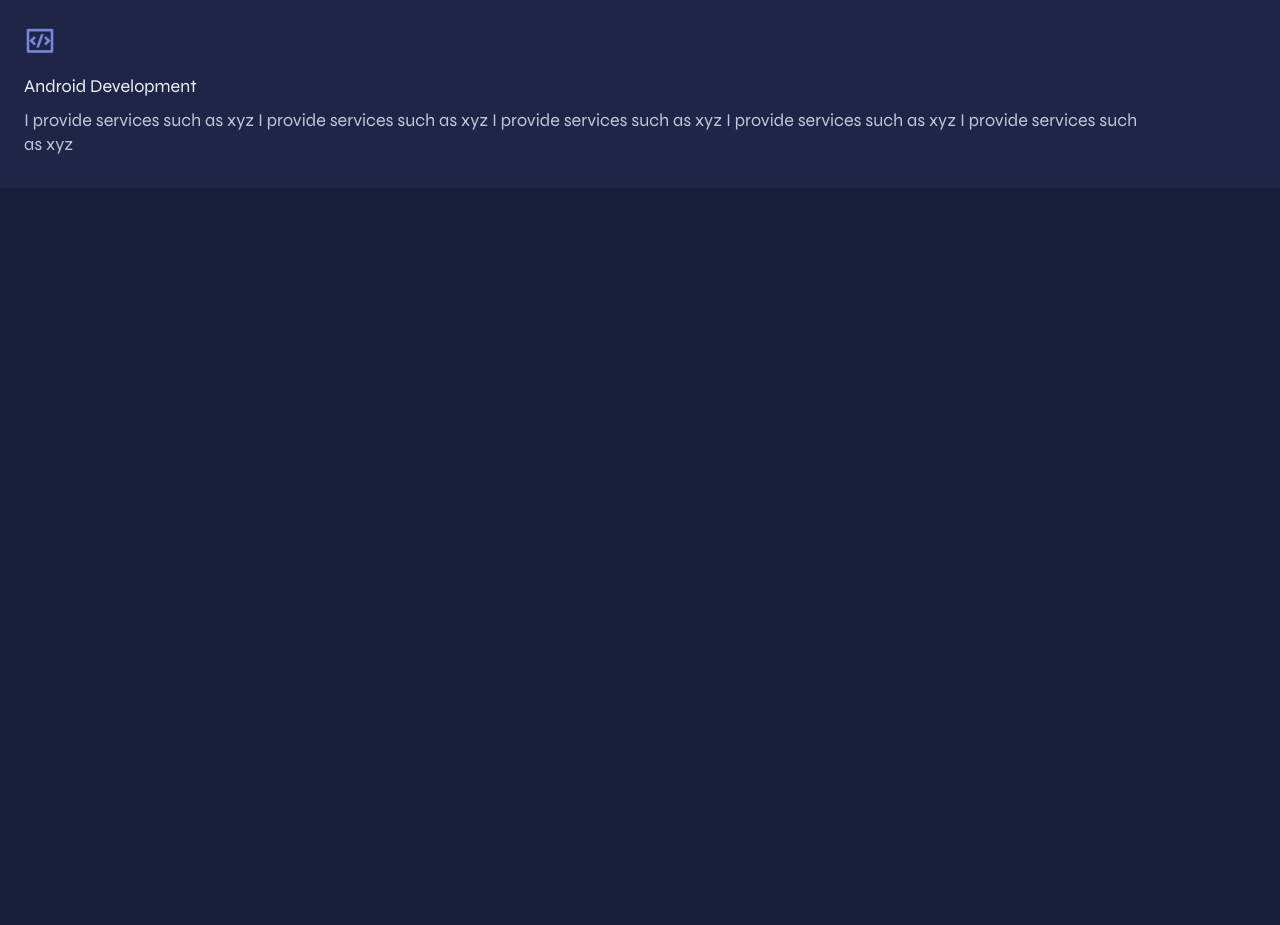
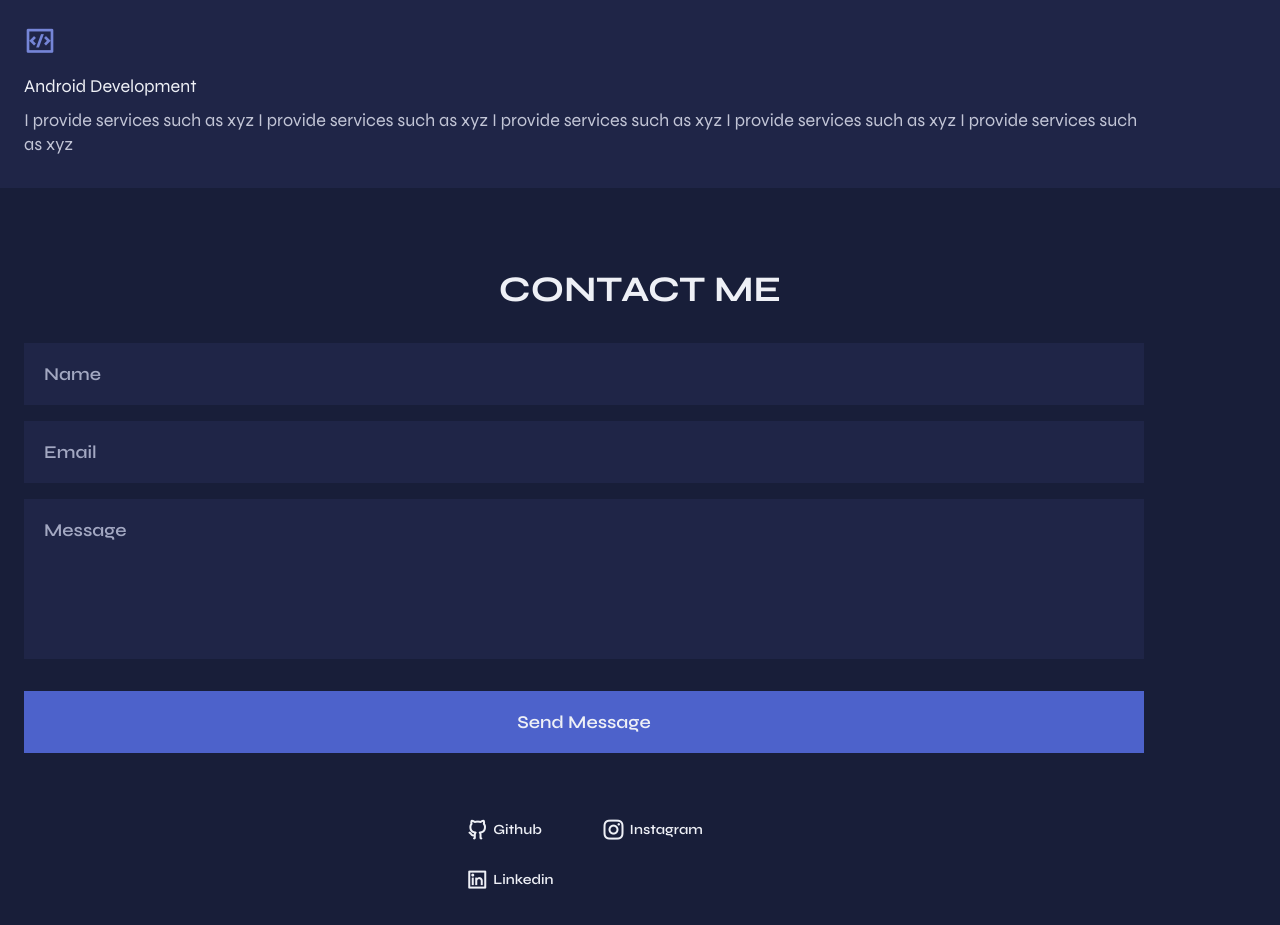
Before and after one commit to MrFarhanKhan007/Portfolio-Website, a plain HTML site: page index.html in a window 1280 px wide. Shown: the part 6300-7225 px from the top of the page. Before the commit the page ends 6600 px from the top, so only its background shows below. Drawn offline with nearby package versions, Linux system fonts and the light colour scheme.

Commit message:
completed contact me and social section (emailing functionality left in contact me part)

```diff
--- a/assets/css/styles.css
+++ b/assets/css/styles.css
@@ -485,29 +485,93 @@ img {
 
 /*=============== SERVICES ===============*/
 
-.services{
+.services {
   background-color: var(--container-color);
 }
 
-.services__container{
+.services__container {
   row-gap: 2rem;
 }
 
-.services__icon{
+.services__icon {
   display: block;
   color: var(--first-color-light);
   font-size: 2rem;
   margin-bottom: 1rem;
 }
 
-.services__title{
+.services__title {
   font: var(--h3-font-size);
-margin-bottom: .75rem;
+  margin-bottom: .75rem;
 }
 
 
 /*=============== CONTACT ===============*/
+.contact__container {
+  row-gap: 4rem;
+}
 
+.contact__group,
+.contact__form {
+  gap: 1rem;
+}
+
+.contact__input {
+  padding: 1.25rem;
+  background-color: var(--container-color);
+  color: var(--title-color);
+  font-weight: var(--font-semi-bold);
+}
+
+.contact__input::placeholder {
+  color: var(--text-color-light);
+}
+
+.contact__area {
+  height: 10rem;
+  resize: none;
+}
+
+.contact__button {
+  margin-top: 1rem;
+  cursor: pointer;
+}
+
+.contact__social {
+  grid-template-columns: repeat(2, max-content);
+  justify-content: center;
+  column-gap: 3rem;
+}
+
+.contact__social-link {
+  color: var(--title-color);
+  display: inline-flex;
+  column-gap: .25rem;
+  align-items: center;
+  transition: color .4s;
+}
+
+.contact__social-link i {
+  font-size: 1.5rem;
+}
+
+.contact__social-link span {
+  font-size: var(--small-font-size);
+  font-weight: var(--font-semi-bold);
+}
+
+.contact__social-link:hover {
+  color: var(--first-color-light);
+}
+
+.contact__message{
+  position: absolute;
+  left: 0;
+  bottom: -2rem;
+  font-size: var(--small-font-size);
+  font-weight: var(--font-semi-bold);
+  color: var(--title-color);
+}
 
 /*=============== FOOTER ===============*/
 
--- a/index.html
+++ b/index.html
@@ -315,7 +315,36 @@
 
       <!--==================== CONTACT ====================-->
       <section class="contact section" id="contact">
+         <h2 class="section__title">CONTACT ME</h2>
+         <div class="contact__container container grid">
+            <form action="" class="contact__form grid" id="contact-form">
+               <div class="contact__group grid">
+                  <input type="text" name="" placeholder="Name" required class="contact__input">
+                  <input type="text" name="" placeholder="Email" required class="contact__input">
+               </div>
+               <textarea name="" placeholder="Message" required class="contact__input contact__area"></textarea>
+               <button type="submit" class="button contact__button">Send Message</button>
+               <p class="contact__message" id="contact-message">Message</p>
+            </form>
+            <div class="contact__social grid">
 
+               <a href="https://github.com/MrFarhanKhan007" target="_blank" class="contact__social-link">
+                  <i class="ri-github-line"></i> <span>Github</span>
+               </a>
+
+               <a href="https://www.instagram.com/mr.farhankhan._/" target="_blank" class="contact__social-link">
+                  <i class="ri-instagram-line"></i>
+                  <span>Instagram</span>
+
+               </a>
+
+               <a href="https://www.linkedin.com/in/mrfarhankhan007/" target="_blank" class="contact__social-link">
+                  <i class="ri-linkedin-box-line"></i>
+                  <span>Linkedin</span>
+               </a>
+
+            </div>
+         </div>
       </section>
    </main>
 
```
